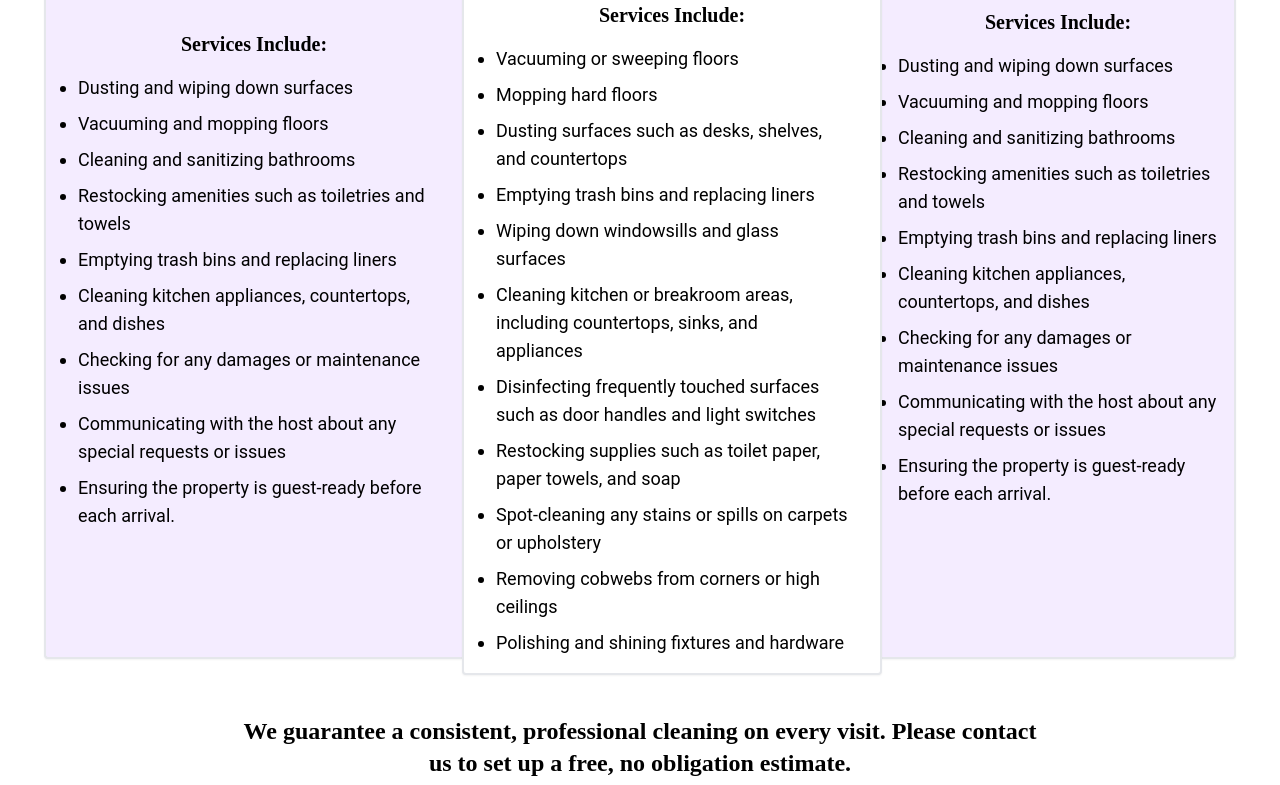
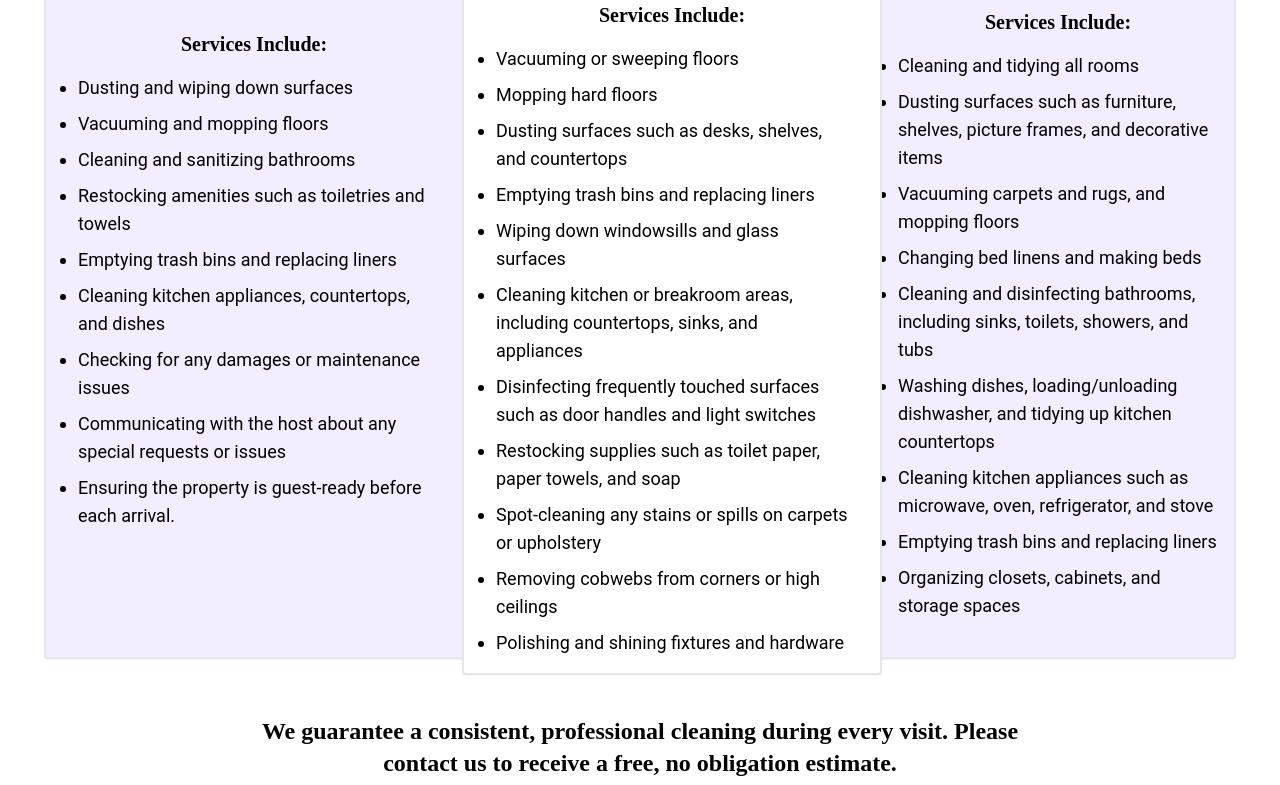
Before and after one commit to Pzink03/Jordys, a React (Vite) app: page /services in a window 1280 px wide. Shown: the part 872-1657 px from the top of the page. Built offline with nearby package versions, Linux system fonts and the light colour scheme; the HTML template or start-up script is replaced by a standard one.

Commit message:
Added client text changes

```diff
--- a/src/components/ServicesCards.tsx
+++ b/src/components/ServicesCards.tsx
@@ -97,31 +97,31 @@ export function ServiceCard() {
                   <ul className="w-80 h-auto list-disc flex pt-4 flex-col gap-y-2 font-roboto">
                   <p className="text-center text-xl font-semibold pb-2 font-playfair">Services Include:</p>
                   <li className="text-lg ">
-                Dusting and wiping down surfaces
+                  Cleaning and tidying all rooms
                     </li>
                     <li className="text-lg ">
-                    Vacuuming and mopping floors
+                    Dusting surfaces such as furniture, shelves, picture frames, and decorative items
                     </li>
                     <li className="text-lg ">
-                    Cleaning and sanitizing bathrooms
+                    Vacuuming carpets and rugs, and mopping floors
                     </li>
                     <li className="text-lg ">
-                    Restocking amenities such as toiletries and towels
+                    Changing bed linens and making beds
                     </li>
                     <li className="text-lg ">
+                    Cleaning and disinfecting bathrooms, including sinks, toilets, showers, and tubs
+                    </li>
+                    <li className="text-lg ">
+                    Washing dishes, loading/unloading dishwasher, and tidying up kitchen countertops
+                    </li>
+                    <li className="text-lg">
+                    Cleaning kitchen appliances such as microwave, oven, refrigerator, and stove
+                    </li>
+                    <li className="text-lg">
                     Emptying trash bins and replacing liners
                     </li>
-                    <li className="text-lg ">
-                    Cleaning kitchen appliances, countertops, and dishes
-                    </li>
                     <li className="text-lg">
-                    Checking for any damages or maintenance issues
-                    </li>
-                    <li className="text-lg">
-                    Communicating with the host about any special requests or issues
-                    </li>
-                    <li className="text-lg">
-                    Ensuring the property is guest-ready before each arrival.
+                    Organizing closets, cabinets, and storage spaces
                     </li>
                   </ul>
               </div>
--- a/src/pages/About.tsx
+++ b/src/pages/About.tsx
@@ -18,7 +18,7 @@ export function About(){
                             About Jordy's
                         </h1>
                         <div className="max-w-4xl p-4 flex flex-col items-center justify-center relative">
-                            <p className="text-subtext md:text-xl text-lg w-5/6 text-center">
+                            <p className="text-subtext w-5/6 text-center">
                             Whether you require a regular cleaning schedule or a one-time deep clean, count on us to handle all your cleaning needs with expertise and care.
                             </p>
                         </div>
@@ -51,11 +51,10 @@ export function About(){
                                 />
                                 <div className="px-4 md:px-10 py-10 text-center block items-center">
                                     <h1 className=' p-2 text-4xl text-black border-b-2 inline-block font-playfair'>
-                                        Exceptional Service You Can Trust
+                                    Passion that Drives Us
                                     </h1>
                                     <p className="text-center text-subtext block">
-                                    Merry Maids® is so much more than just a home cleaning service. We are a company dedicated to giving our customers back the time they deserve to enjoy the things they love. We put The Extra In Your Ordinary ®, restoring balance to your life by taking care of your home. Life flies by in the blink of an eye, so it’s crucial to stop and enjoy it. With Merry Maids®, you can do just that.
-                                    Our house cleaning services cover every inch of your space. We can freshen up your bathroom, invigorate your kitchen, and restore your bedroom to ensure you have the beautiful and clean home you deserve. We’ll get deep into the corners and crevices to rid your space of any dust, germs, and bacteria to deliver a home that is both spotless and healthy.
+                                    Embarking on this cleaning venture isn't just about maintaining rental homes and offices; it's our journey toward financial stability and achieving personal milestones. With dreams of paying off student loans, funding our future wedding, and eventually owning a home, every client we serve brings us one step closer to realizing our aspirations and building the life we've always dreamed of together.
                                     </p>
                                 </div>
                             </div>
--- a/src/pages/Contact.tsx
+++ b/src/pages/Contact.tsx
@@ -37,10 +37,10 @@ export function Contact(){
             <h1 className=' my-2 p-4 border-t-2 text-3xl md:text-6xl text-black font-playfair'>
             What We Offer
             </h1>
-            <p className="md:w-1/2 w-5/6 text-center font-roboto">
-            When you call us for a free estimate, we will meet with you to discuss your individual needs and review the details of each room. On every visit, we'll provide dusting, vacuuming, cleaning, and sanitizing services for each room from top to bottom. Our typical service includes everything on this list and mor
+            <p className="md:w-2/3 w-5/6 text-center font-roboto">
+            When you submit this form, we'll be in touch as soon as possible to discuss your individual needs. We look forward to connecting with you!
             </p>
-            <form onSubmit={sendEmail} className='flex flex-col max-w-lg w-5/6 md:w-1/2 mt-4'>
+            <form onSubmit={sendEmail} className='flex flex-col max-w-lg w-5/6 md:w-2/3 mt-4'>
               <input type='text' name='user_name' placeholder='Enter your name' className='p-2 rounded mt-4 border-gray-300 border-2 text-subtext focus:outline-none hover:border-secondary-pink focus:border-secondary-pink transition duration-300' />
               <input type='text' name='user_email' placeholder='Enter your email' className='rounded my-4 p-2 border-gray-300 border-2  text-subtext focus:outline-none  hover:border-secondary-pink focus:border-secondary-pink transition duration-300' />
               <textarea name='message' placeholder='Enter your message' rows={10} className='p-2 bg-transparent border-2 border-gray-300 rounded text-subtext focus:outline-none hover:border-secondary-pink focus:border-secondary-pink transition duration-300'></textarea>
--- a/src/pages/Services.tsx
+++ b/src/pages/Services.tsx
@@ -28,8 +28,8 @@ export function Services(){
             <Reveal>
                 <div className="w-full flex flex-col items-center justify-center">
                     <h1 className="font-bold border-b-2 pb-2 text-xl md:text-2xl w-2/3 text-center font-playfair">
-                    We guarantee a consistent, professional cleaning on every visit.
-                    Please contact us to set up a free, no obligation estimate.
+                    We guarantee a consistent, professional cleaning during every visit.
+                    Please contact us to receive a free, no obligation estimate.
                     </h1>
                     <Link to="/contact">
                         <Button className="rounded mt-4 text-lg text-secondary-pink hover:scale-110 transition" variant="default">
```
Also changed, not shown: src/pages/Home.tsx (+8 -9 lines).
